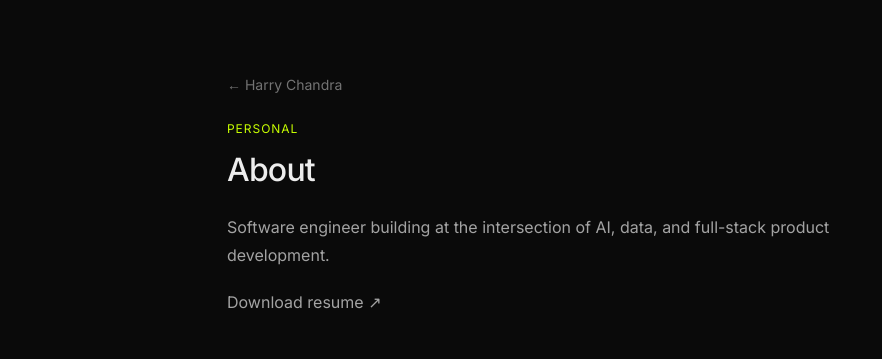
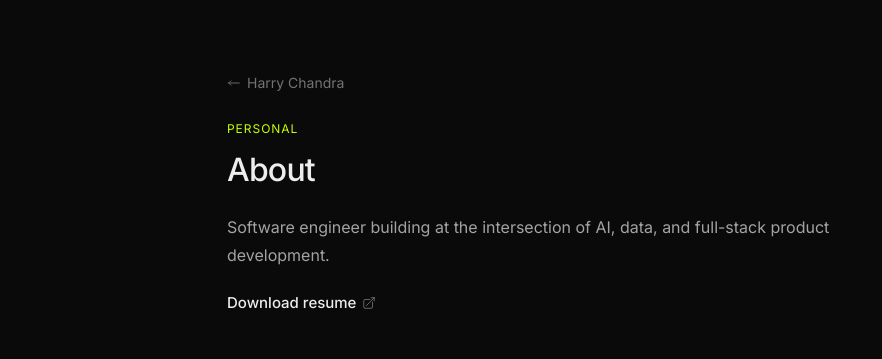
Before and after one commit to h4r1yzz/portfolio, a Next.js app: page /about in a window 1280 px wide. Shown: the top 359 px of the page, without its empty margins (97-979 px from the left). Built offline with nearby package versions, Linux system fonts and the light colour scheme.

Commit message:
fix: colour in about page and icon

```diff
--- a/src/app/about/page.tsx
+++ b/src/app/about/page.tsx
@@ -1,7 +1,7 @@
 import { existsSync } from "fs";
 import { join } from "path";
-import Link from "next/link";
 import { education, site, work } from "@/content/site";
+import ArrowLink from "@/components/arrow-link";
 import Footer from "@/components/footer";
 import PageHeader from "@/components/page-header";
 
@@ -18,9 +18,7 @@ export default function AboutPage() {
 
         {hasResume && (
           <p>
-            <Link href="/resume.pdf" target="_blank" rel="noopener noreferrer">
-              Download resume ↗
-            </Link>
+            <ArrowLink href="/resume.pdf">Download resume</ArrowLink>
           </p>
         )}
 
--- a/src/app/globals.css
+++ b/src/app/globals.css
@@ -33,6 +33,7 @@ html {
   --color-foreground: var(--foreground);
   --color-foreground-secondary: var(--foreground-secondary);
   --color-muted: var(--foreground-muted);
+  --color-accent: var(--accent);
   --color-border: var(--border);
   --font-mono: var(--font-geist-mono);
 }
@@ -141,6 +142,7 @@ body {
 
 .editorial-link:hover .link-title::after,
 .project-row:hover .link-title::after,
+.arrow-link:hover .link-title::after,
 .link-title:hover::after {
   transform: scaleX(1);
 }
--- /dev/null
+++ b/src/components/arrow-link.tsx
@@ -0,0 +1,39 @@
+"use client";
+
+import Link from "next/link";
+import { useState } from "react";
+import ExternalLinkIcon from "@/components/external-link-icon";
+
+type Props = {
+  href: string;
+  children: React.ReactNode;
+  className?: string;
+};
+
+export default function ArrowLink({
+  href,
+  children,
+  className = "",
+}: Readonly<Props>) {
+  const [hovered, setHovered] = useState(false);
+
+  return (
+    <Link
+      href={href}
+      target="_blank"
+      rel="noopener noreferrer"
+      className={`arrow-link inline-flex items-center gap-1.5 no-underline ${className}`}
+      onMouseEnter={() => setHovered(true)}
+      onMouseLeave={() => setHovered(false)}
+      onFocus={() => setHovered(true)}
+      onBlur={() => setHovered(false)}
+    >
+      <span className="link-title">{children}</span>
+      <ExternalLinkIcon
+        className={`inline-flex transition-colors ${hovered ? "text-accent" : "text-muted"}`}
+        size={14}
+        active={hovered}
+      />
+    </Link>
+  );
+}
--- /dev/null
+++ b/src/components/arrow-long-left-icon.tsx
@@ -0,0 +1,64 @@
+"use client";
+
+import type { Variants } from "motion/react";
+import { motion } from "motion/react";
+
+const ARROW_HEAD_VARIANTS: Variants = {
+  normal: { translateX: 0 },
+  animate: {
+    translateX: [0, 3, 0],
+    transition: {
+      duration: 0.4,
+    },
+  },
+};
+
+const LINE_VARIANTS: Variants = {
+  normal: { d: "M3 12h18" },
+  animate: {
+    d: ["M3 12h18", "M6 12h15", "M3 12h18"],
+    transition: {
+      duration: 0.4,
+    },
+  },
+};
+
+type Props = {
+  size?: number;
+  className?: string;
+  /** When true (e.g. parent link hovered), play the arrow nudge. */
+  active?: boolean;
+};
+
+export default function ArrowLongLeftIcon({
+  size = 14,
+  className = "",
+  active = false,
+}: Readonly<Props>) {
+  return (
+    <span className={className} aria-hidden>
+      <svg
+        fill="none"
+        height={size}
+        width={size}
+        stroke="currentColor"
+        strokeLinecap="round"
+        strokeLinejoin="round"
+        strokeWidth="1.5"
+        viewBox="0 0 24 24"
+        xmlns="http://www.w3.org/2000/svg"
+      >
+        <motion.path
+          d="M6.75 15.75 3 12m0 0 3.75-3.75"
+          variants={ARROW_HEAD_VARIANTS}
+          animate={active ? "animate" : "normal"}
+        />
+        <motion.path
+          d="M3 12h18"
+          variants={LINE_VARIANTS}
+          animate={active ? "animate" : "normal"}
+        />
+      </svg>
+    </span>
+  );
+}
--- a/src/components/page-header.tsx
+++ b/src/components/page-header.tsx
@@ -1,18 +1,29 @@
+"use client";
+
 import Link from "next/link";
+import { useState } from "react";
+import ArrowLongLeftIcon from "@/components/arrow-long-left-icon";
 
 type Props = {
   label: string;
   title: string;
 };
 
-export default function PageHeader({ label, title }: Props) {
+export default function PageHeader({ label, title }: Readonly<Props>) {
+  const [hovered, setHovered] = useState(false);
+
   return (
     <header className="mb-6">
       <Link
         href="/"
-        className="text-sm text-muted no-underline hover:text-foreground transition-colors"
+        className="inline-flex items-center gap-1.5 text-sm text-muted no-underline hover:text-foreground transition-colors"
+        onMouseEnter={() => setHovered(true)}
+        onMouseLeave={() => setHovered(false)}
+        onFocus={() => setHovered(true)}
+        onBlur={() => setHovered(false)}
       >
-        ← Harry Chandra
+        <ArrowLongLeftIcon size={14} active={hovered} />
+        Harry Chandra
       </Link>
       <p className="section-label mt-6 mb-0">{label}</p>
       <h1 className="mt-2 text-[32px] leading-tight font-medium tracking-tight">
--- a/src/content/site.ts
+++ b/src/content/site.ts
@@ -1,7 +1,7 @@
 export const site = {
   name: "Harry Chandra",
   roles: ["Software Engineer", "AI Engineer"],
-  location: "Malaysia",
+  location: "Hong Kong",
   description:
     "Building software around AI, data systems, and useful products.",
   intro:
```
